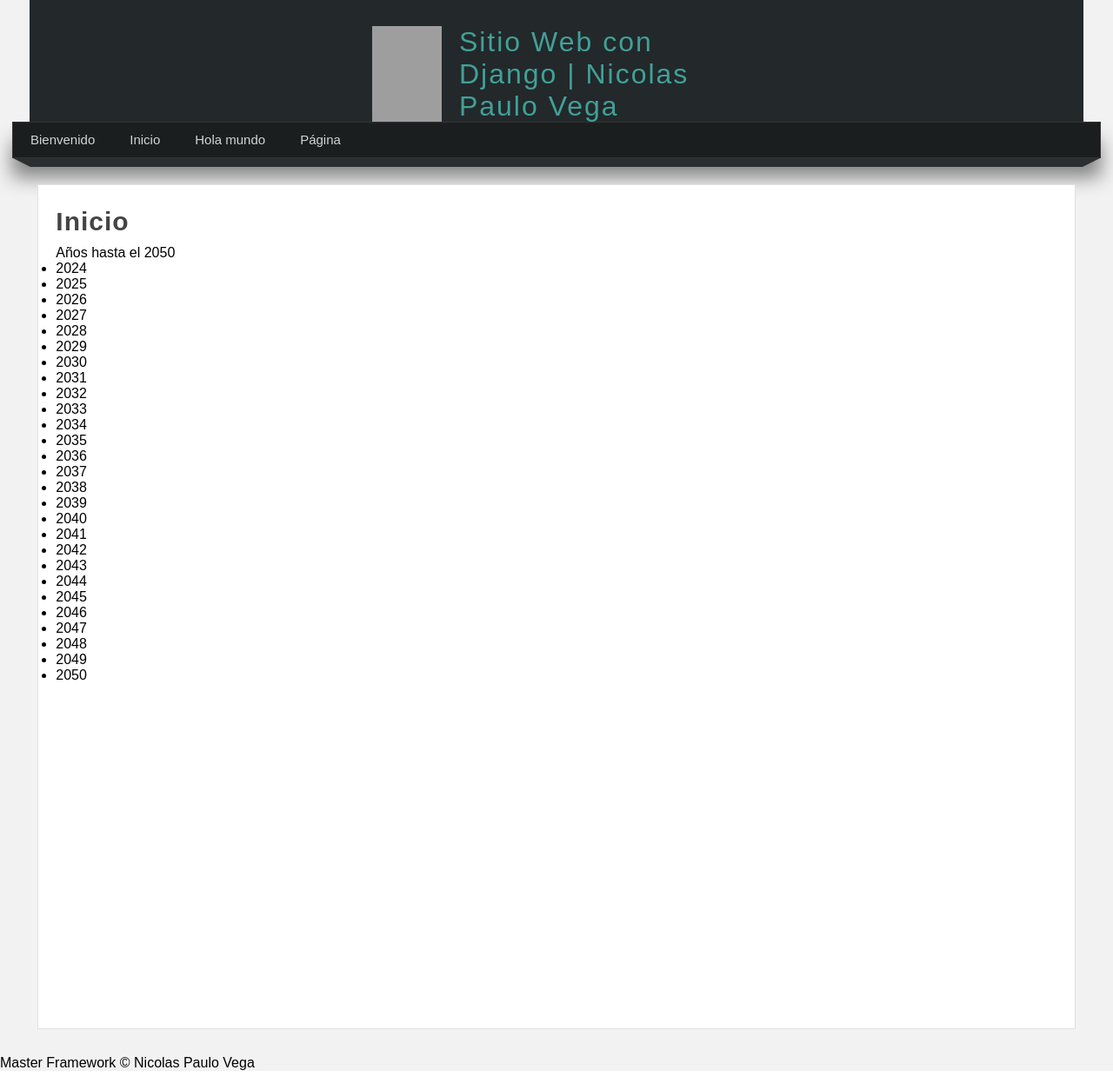
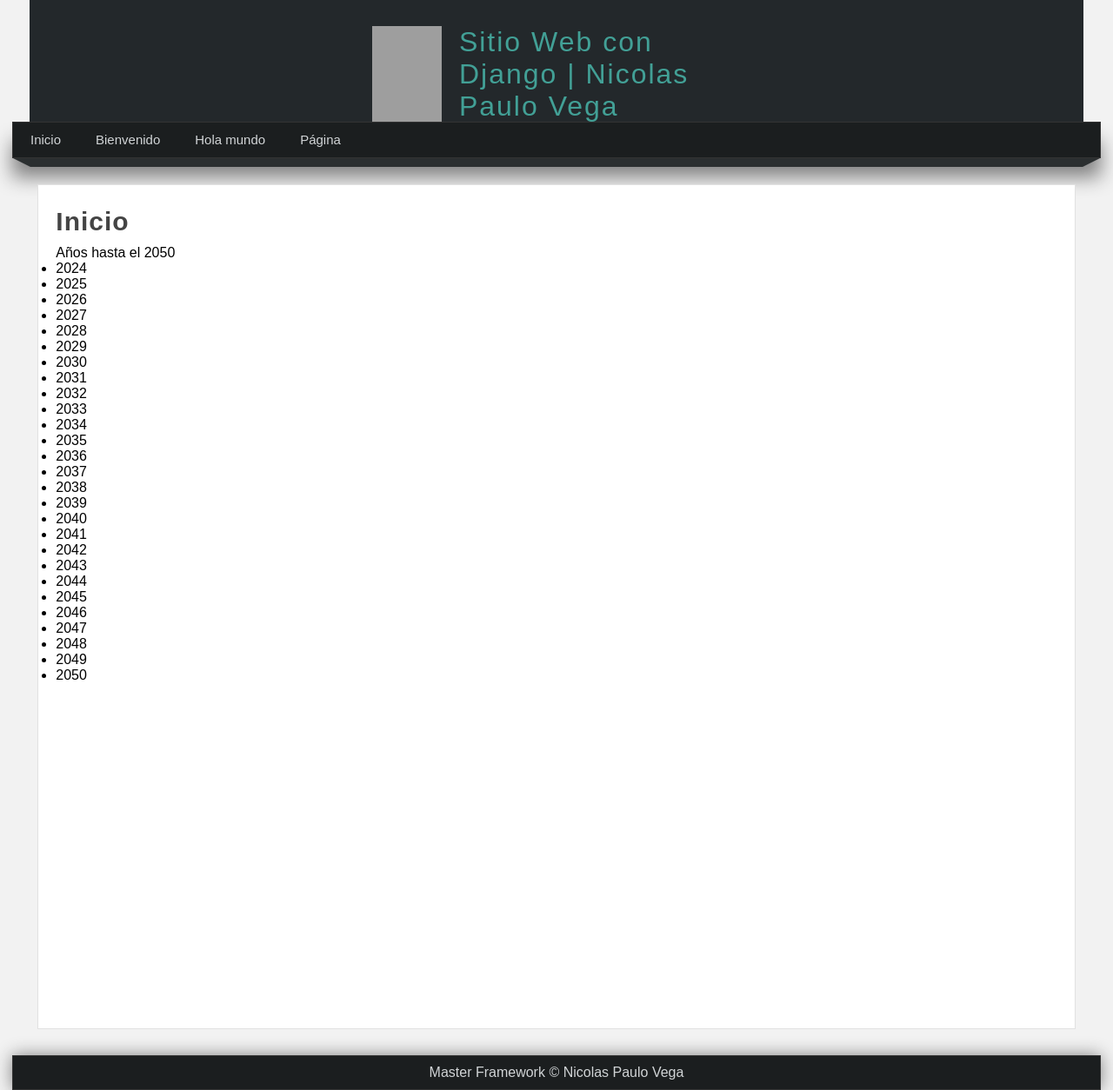
Before and after one commit to NicolasPauloVega/Django, a Django app: page / in a window 1280 px wide. Shown: the whole page at 87% size. Before the commit the page ends 1232 px from the top, so only its background shows below. Run offline with Django 5.2, Linux system fonts and the light colour scheme; grey boxes are pictures that could not be loaded.

Commit message:
html y css

```diff
--- a/my_app/static/css/style.css
+++ b/my_app/static/css/style.css
@@ -163,3 +163,17 @@ nav ul li a:hover
     margin-bottom: 10px;
     margin-top: 5px;
 }
+
+/* Estilos generales del pie de pagina */
+footer
+{
+    width: 1250px;
+    background-color: #1b1e1f;
+    border: 1px solid #333;
+    color: #d1d4d6;
+    text-align: center;
+    padding-top: 10px;
+    padding-bottom: 10px;
+    box-shadow: 0px 0px 20px grey;
+    margin: 0px auto;
+}
--- a/my_app/templates/layout.html
+++ b/my_app/templates/layout.html
@@ -21,10 +21,10 @@
     <nav>
         <ul>
             <li>
-                <a href="/welcome">Bienvenido</a>
+                <a href="/index">Inicio</a>
             </li>
             <li>
-                <a href="/index">Inicio</a>
+                <a href="/welcome">Bienvenido</a>
             </li>
             <li>
                 <a href="/hello-world">Hola mundo</a>
```
